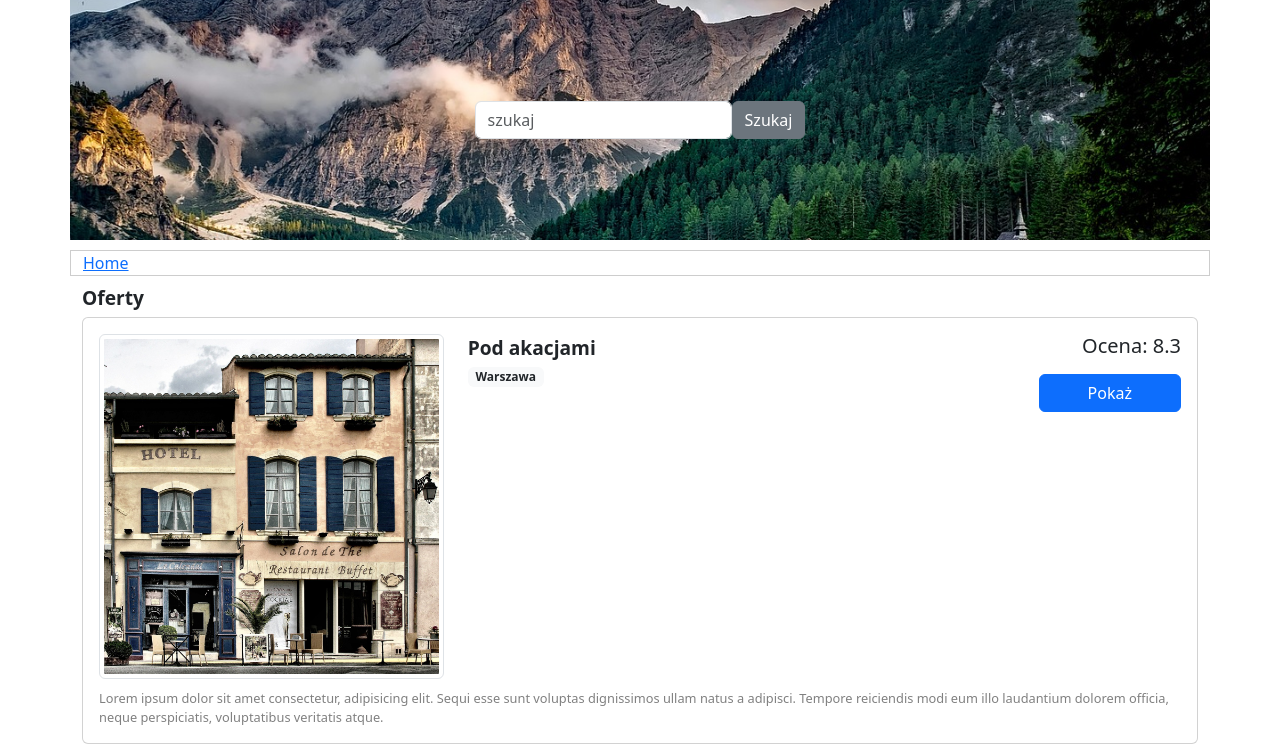
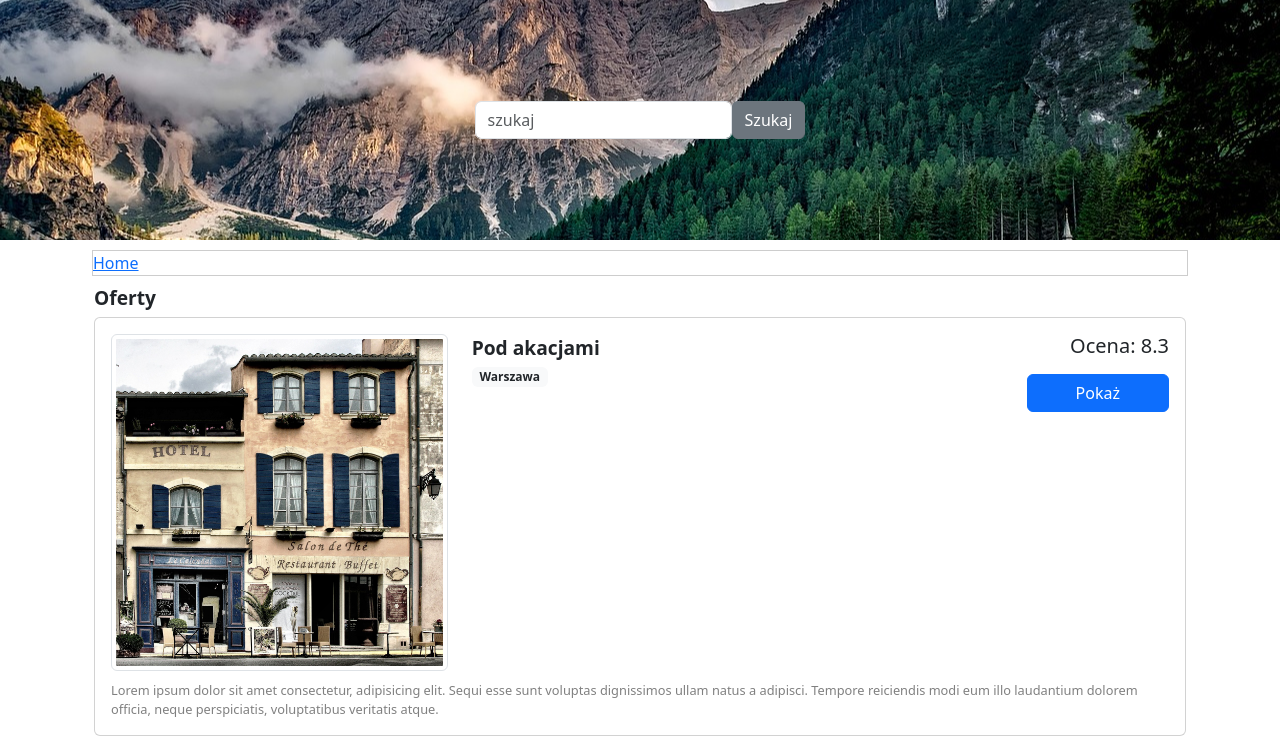
Before and after one commit to peterweglo/react-learning, a React (Create React App) app: page / in a window 1280 px wide. Shown: the top 754 px of the page. Built offline with nearby package versions, Linux system fonts and the light colour scheme.

Commit message:
Add Layout component

```diff
--- a/src/App.js
+++ b/src/App.js
@@ -3,8 +3,10 @@ import LoadingIcon from './components/UI/LoadingIcon/LoadingIcon';
 import Header from './components/Header/Header';
 import Menu from './components/Menu/Menu';
 import Hotels from './components/Hotels/Hotels';
-
+import Searchbar from './components/UI/Searchbar/Serachbar';
 import { Component } from 'react';
+import Layout from './components/Layout/Layout';
+import Footer from './components/Footer/Footer';
 
 class App extends Component {
   hotels = [
@@ -54,15 +56,22 @@ class App extends Component {
 
   render() {
     return (
-      <div className='App'>
-        <Header onSearch={(term) => this.searchHandler(term)} />
-        <Menu />
-        {this.state.loading ? (
-          <LoadingIcon />
-        ) : (
-          <Hotels hotels={this.state.hotels} />
-        )}
-      </div>
+      <Layout
+        header={
+          <Header>
+            <Searchbar onSearch={(term) => this.searchHandler(term)} />
+          </Header>
+        }
+        menu={<Menu />}
+        content={
+          this.state.loading ? (
+            <LoadingIcon />
+          ) : (
+            <Hotels hotels={this.state.hotels} />
+          )
+        }
+        footer={<Footer />}
+      />
     );
   }
 }
--- /dev/null
+++ b/src/components/Footer/Footer.js
@@ -0,0 +1,5 @@
+const Footer = () => {
+  return <div className='text-center m-3'>Noclegi 2023</div>;
+};
+
+export default Footer;
--- a/src/components/Header/Header.js
+++ b/src/components/Header/Header.js
@@ -1,12 +1,6 @@
 import styles from './Header.module.scss';
-import Searchbar from './Searchbar/Serachbar';
 
 const Header = (props) => {
-  return (
-    <header className={`${styles.header} container`}>
-      <Searchbar onSearch={props.onSearch} />
-    </header>
-  );
+  return <header className={`${styles.header}`}>{props.children}</header>;
 };
-
 export default Header;
--- /dev/null
+++ b/src/components/Layout/Layout.js
@@ -0,0 +1,12 @@
+const Layout = (props) => {
+  return (
+    <div>
+      <div>{props.header}</div>
+      <div className='container'>{props.menu}</div>
+      <div className='container'>{props.content}</div>
+      <div>{props.footer}</div>
+    </div>
+  );
+};
+
+export default Layout;
--- a/src/components/Menu/Menu.js
+++ b/src/components/Menu/Menu.js
@@ -2,7 +2,7 @@ import styles from './Menu.module.scss';
 
 const Menu = () => {
   return (
-    <div className={`${styles.menuContainer} container`}>
+    <div className={`${styles.menuContainer}`}>
       <ul className={styles.menu}>
         <li className={styles.menuItem}>
           <a href='#'>Home</a>
```
Also changed, not shown: src/components/UI/Searchbar/Searchbar.module.scss (added), src/components/UI/Searchbar/Serachbar.js (renamed from src/components/Header/Searchbar/Serachbar.js).
